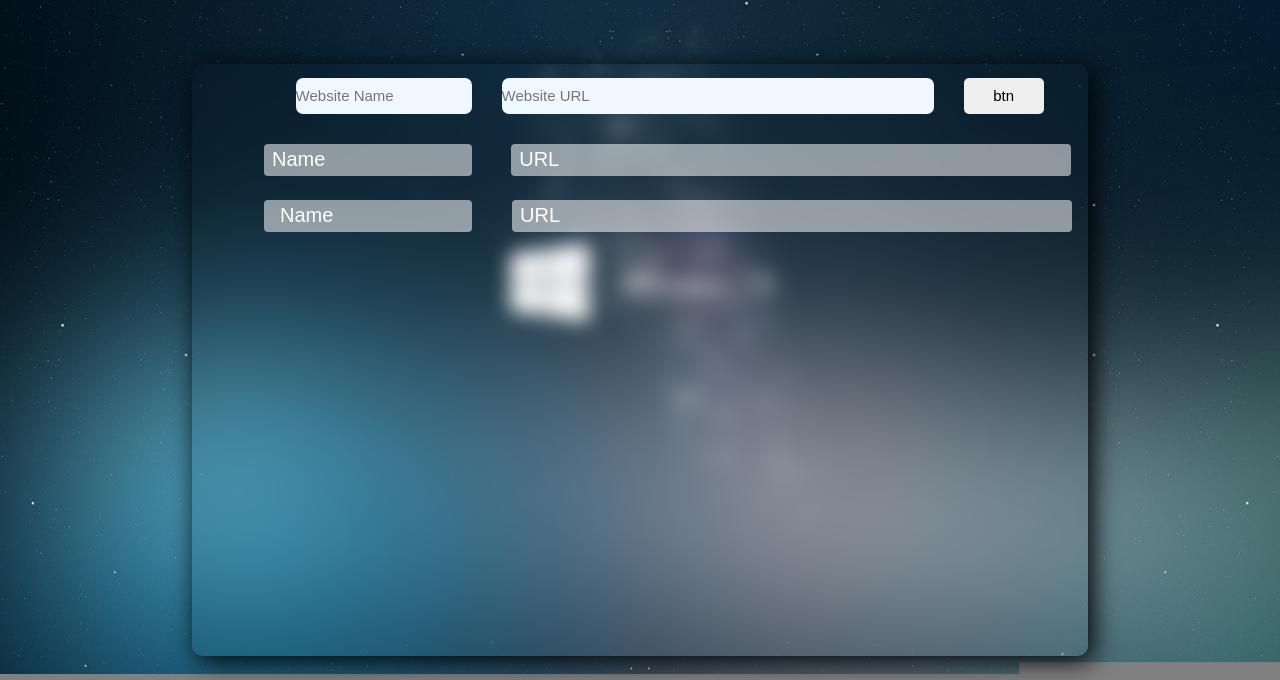
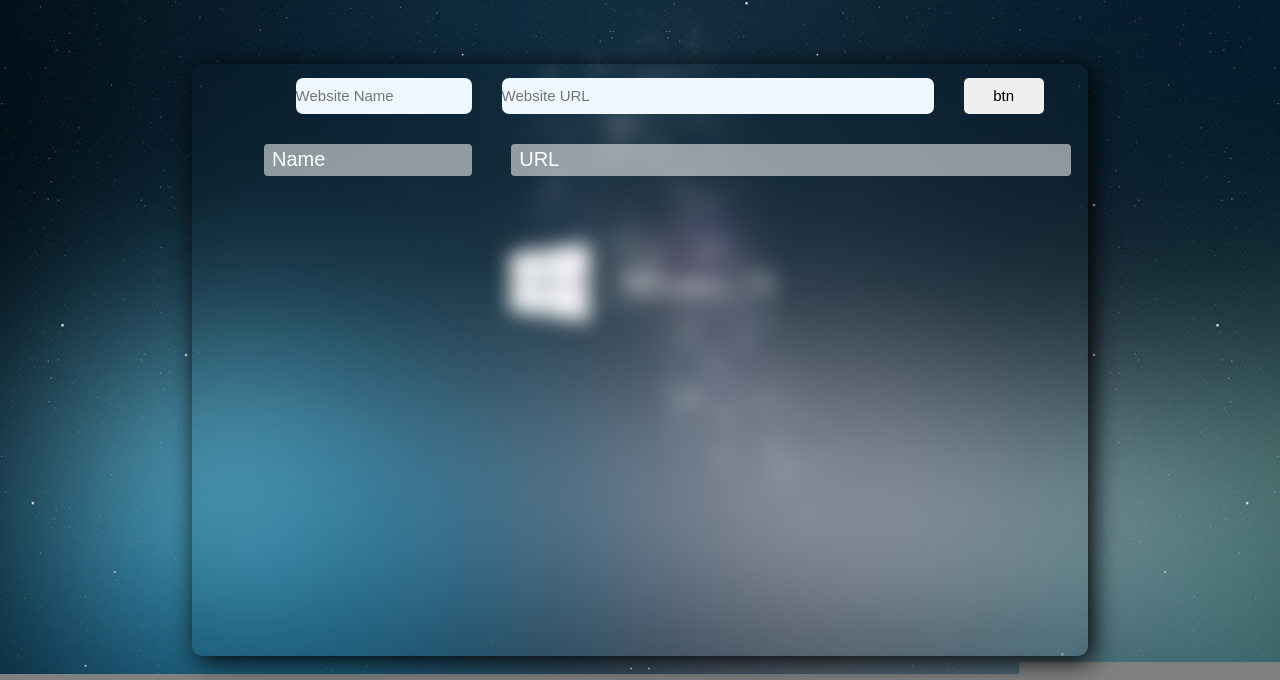
Before and after one commit to Saidur1214/DMTport-1671, a plain HTML site: page index.html in a window 1280 px wide. Shown: the part 120-800 px from the top of the page. Drawn offline with Linux system fonts and the light colour scheme.

Commit message:
Update index.html

```diff
--- a/index.html
+++ b/index.html
@@ -27,14 +27,8 @@
           <span class="w-i-name">Name</span>
           <span class="w-i-url"> URL</span>
         </div>
-
-        <div class="card">
-          <span class="w-name">Name</span>
-          <span class="w-url"> URL</span>
-        </div>
-
-
       </div>
     </main>
+    <script src="/script.js"></script>
   </body>
 </html>
```
